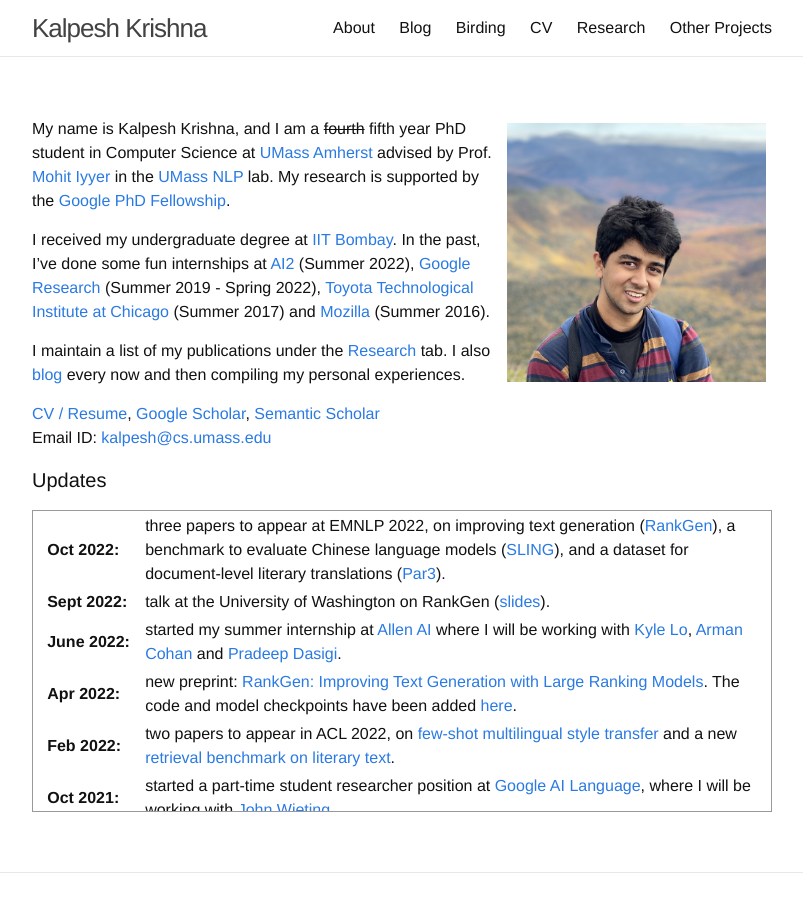
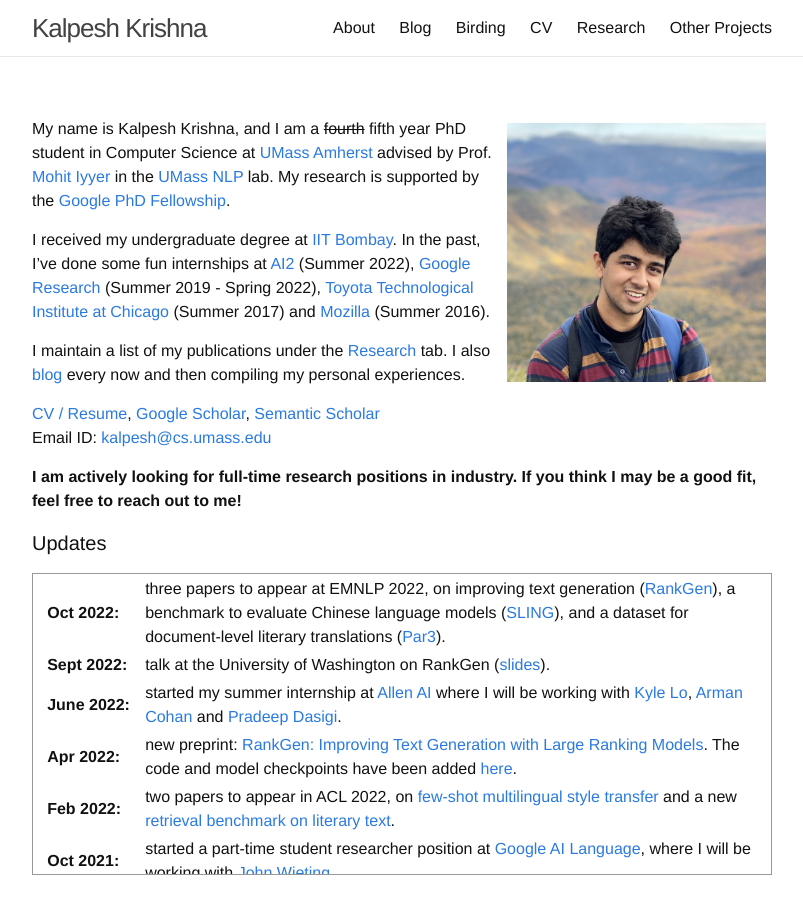
Before and after one commit to martiansideofthemoon/martiansideofthemoon.github.io, a Jekyll site: the page built from index.md, in a window 1280 px wide, cut to the strip 0-899 px from the top of the page. Shown: the whole strip, without its empty margins (238-1041 px from the left). Built offline with Jekyll 4.4.1, drawn with Linux system fonts in a browser that asks for light colours; comment, search, counter and statistics services are not loaded.

Commit message:
Update index.md

```diff
--- a/index.md
+++ b/index.md
@@ -13,6 +13,8 @@ I maintain a list of my publications under the [Research]({{ site.url }}/researc
 
 [CV / Resume]({{ site.url }}/assets/cv.pdf), [Google Scholar](https://scholar.google.com/citations?hl=en&user=9g2BsMUAAAAJ), [Semantic Scholar](https://www.semanticscholar.org/author/Kalpesh-Krishna/26161085)
 Email ID: [kalpesh@cs.umass.edu](mailto:kalpesh@cs.umass.edu)
+
+**I am actively looking for full-time research positions in industry. If you think I may be a good fit, feel free to reach out to me!**
 
 #### Updates
 
```
